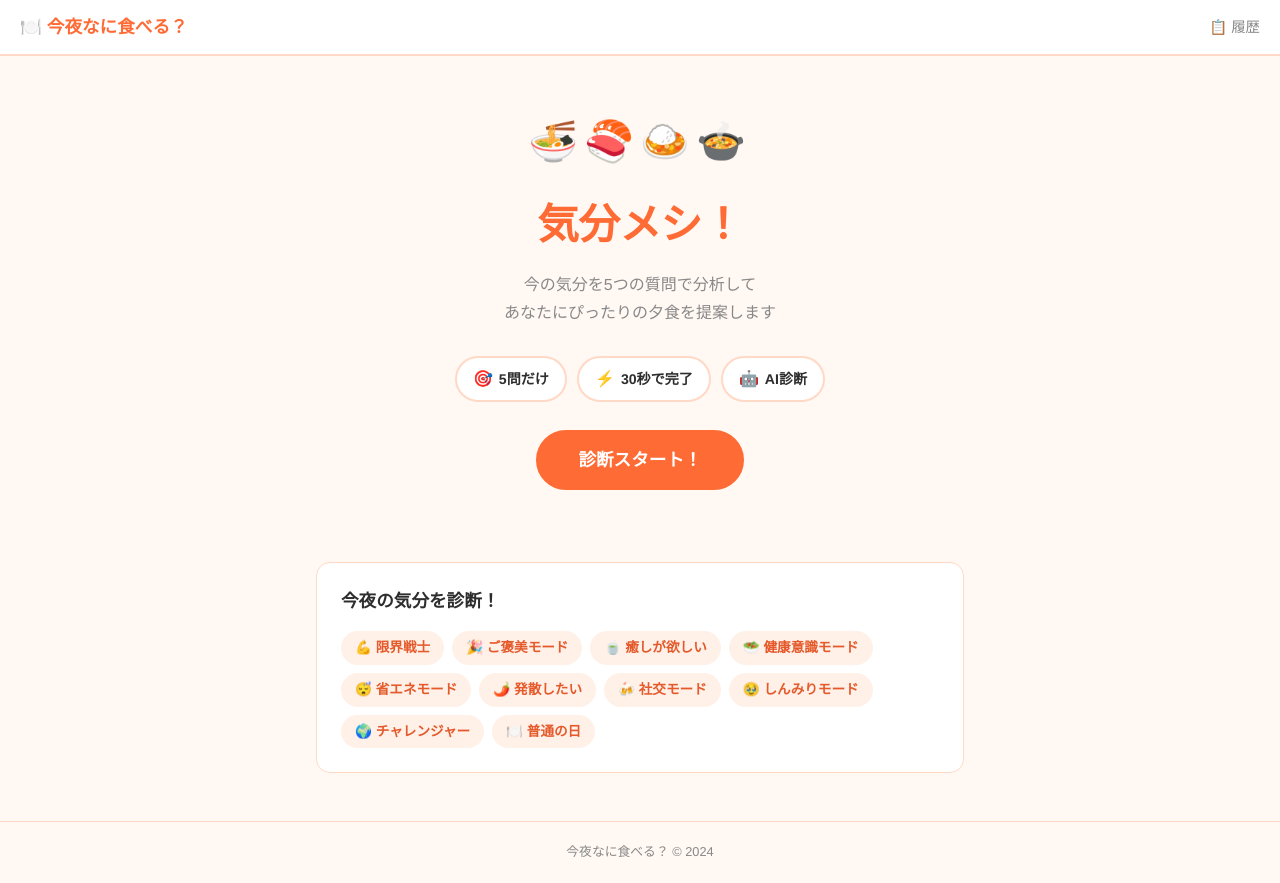
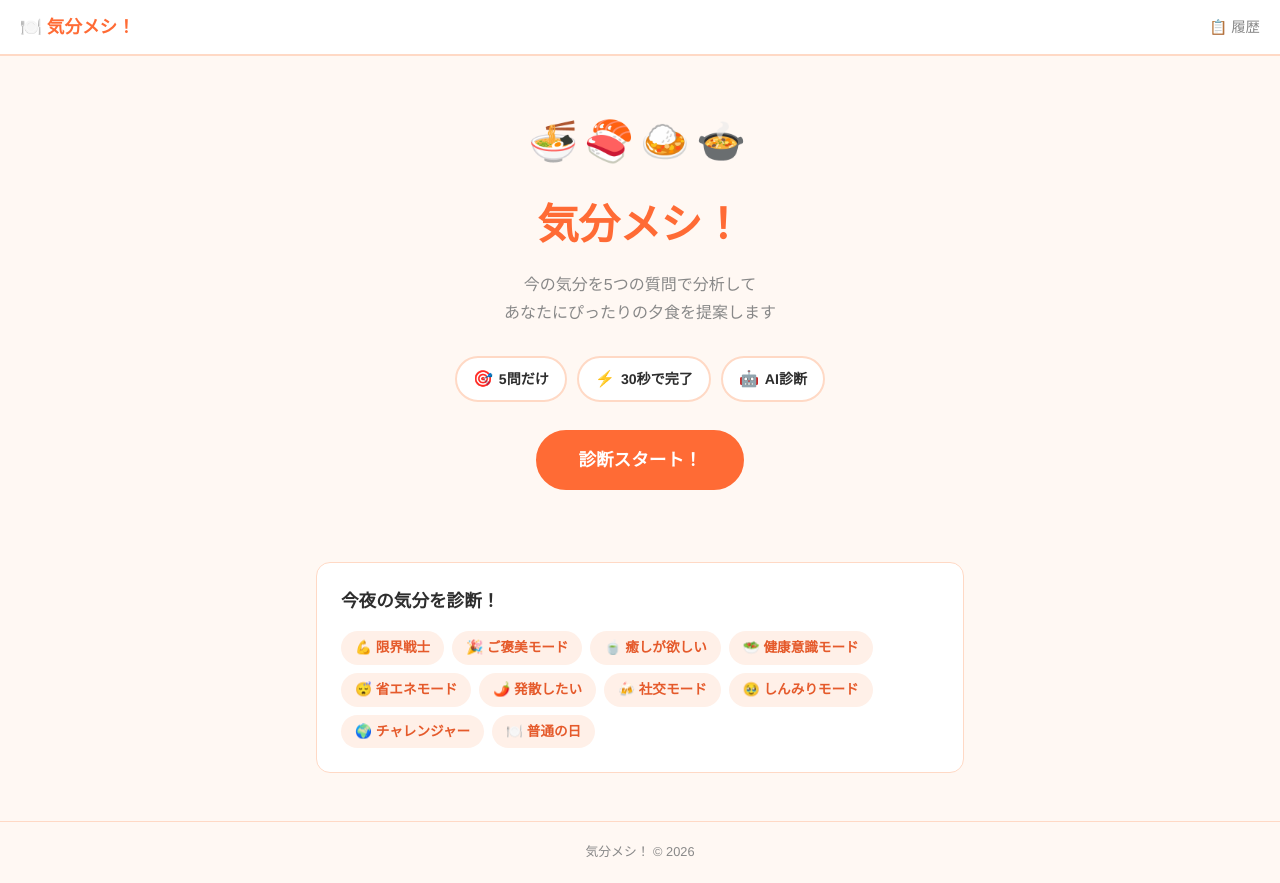
Before and after one commit to tamago-dotcom/DinnerDecider, a Flask app: page / in a window 1280 px wide. Run offline with Flask 3, Linux system fonts and the light colour scheme; data that the repository does not hold is empty.

Commit message:
Update header logo and footer copyright
- ヘッダーロゴ「今夜なに食べる？」→「気分メシ！」
- フッター著作権「今夜なに食べる？ © 2024」→「気分メシ！ © 2026」

Co-Authored-By: Claude Sonnet 4.6 <noreply@anthropic.com>

```diff
--- a/templates/base.html
+++ b/templates/base.html
@@ -9,7 +9,7 @@
 </head>
 <body>
   <header class="site-header">
-    <a href="{{ url_for('index') }}" class="site-logo">🍽️ 今夜なに食べる？</a>
+    <a href="{{ url_for('index') }}" class="site-logo">🍽️ 気分メシ！</a>
     <nav>
       <a href="{{ url_for('history') }}" class="nav-link">📋 履歴</a>
     </nav>
@@ -20,7 +20,7 @@
   </main>
 
   <footer class="site-footer">
-    <p>今夜なに食べる？ &copy; 2024</p>
+    <p>気分メシ！ &copy; 2026</p>
   </footer>
 
   {% block scripts %}{% endblock %}
```
